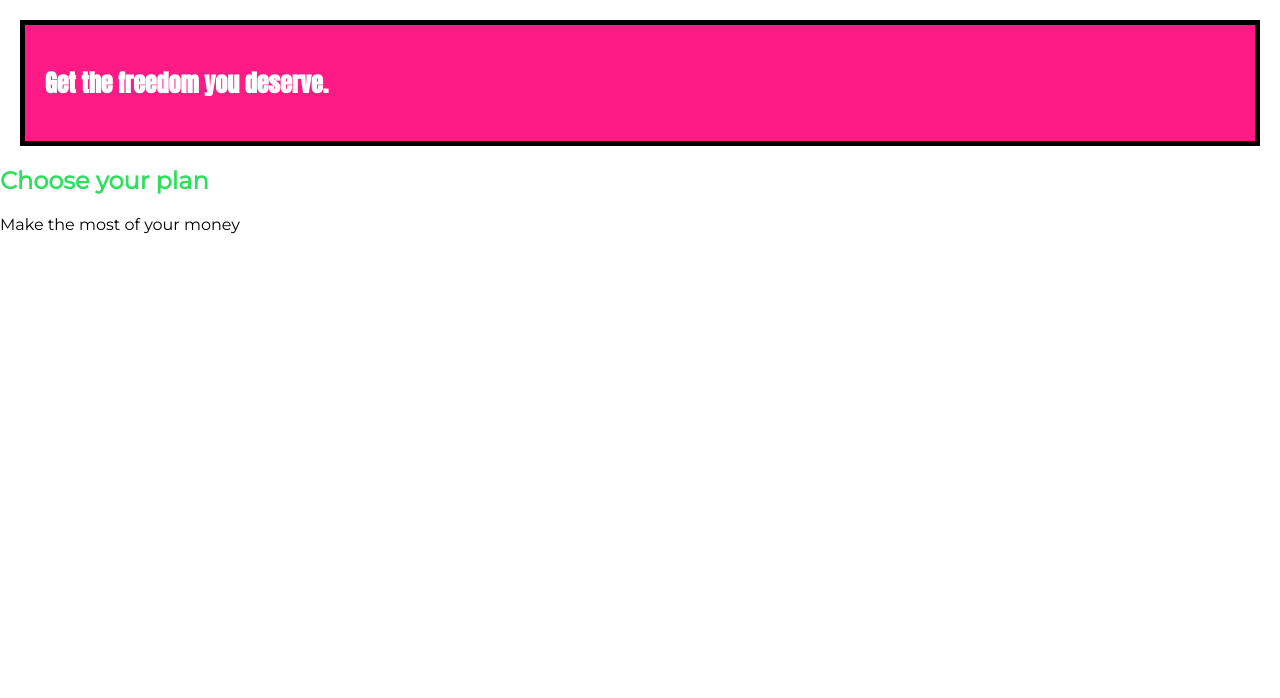
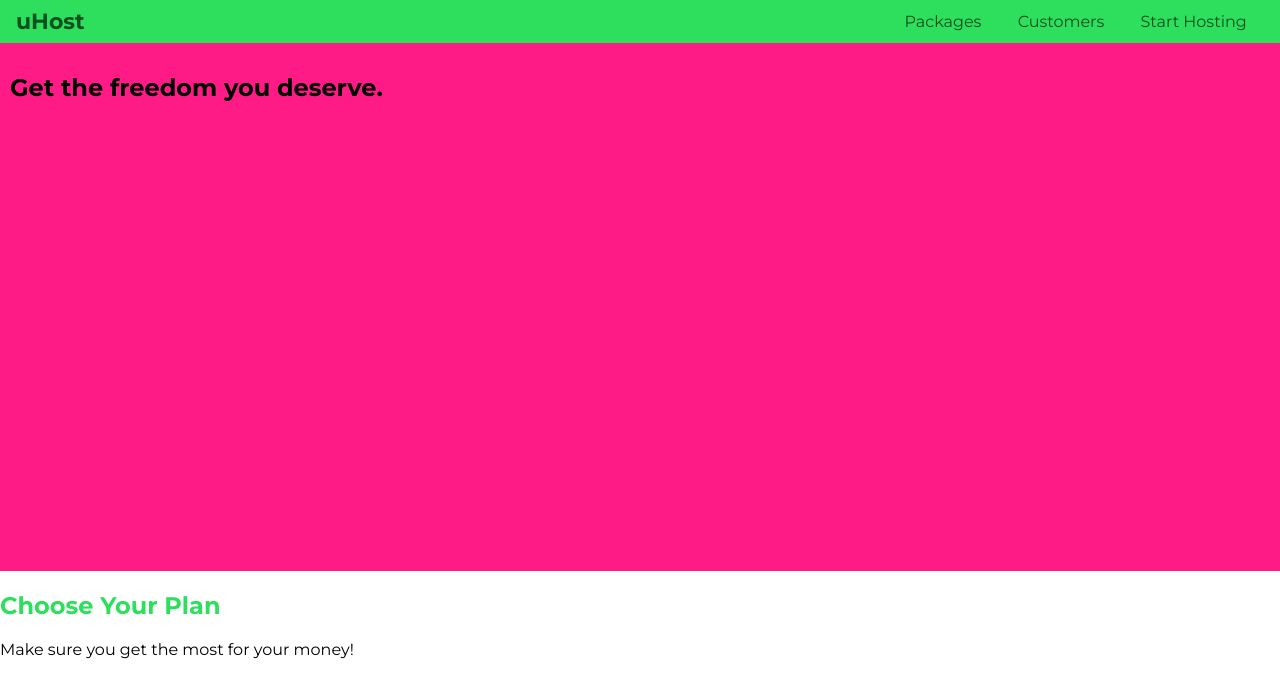
Before and after one commit to kelvanince1/css, a plain HTML site: page Basics/index.html in a window 1280 px wide. Drawn offline with Linux system fonts and the light colour scheme.

Commit message:
Add pseudo class to links and apply styling to list items

```diff
--- a/Basics/index.html
+++ b/Basics/index.html
@@ -1,26 +1,43 @@
 <!DOCTYPE html>
 <html lang="en">
-
   <head>
     <meta charset="UTF-8">
     <meta http-equiv="X-UA-Compatible" content="ie=edge">
     <title>uHost</title>
     <link rel="shortcut icon" href="favicon.png">
     <link href="https://fonts.googleapis.com/css?family=Anton" rel="stylesheet">
-    <link href="https://fonts.googleapis.com/css?family=Montserrat" rel="stylesheet">
-    <link rel="stylesheet" href="style.css">
+    <link href="https://fonts.googleapis.com/css?family=Montserrat:400,700" rel="stylesheet">
+    <link rel="stylesheet" href="main.css">
   </head>
-
   <body>
+    <header class="main-header">
+        <div>
+            <a href="index.html" class="main-header__brand">
+                uHost
+            </a>
+        </div>
+        <nav class="main-nav">
+          <ul class="main-nav__items">
+            <li class="main-nav__item">
+              <a href="packages/index.html">Packages</a>
+            </li>
+            <li class="main-nav__item">
+              <a href="customers/index.html">Customers</a>
+            </li>
+            <li class="main-nav__item">
+              <a href="start-hosting/index.html">Start Hosting</a>
+            </li>
+          </ul>
+        </nav>
+    </header>
     <main>
-        <section id="section-parent">
+      <section id="product-overview">
           <h1>Get the freedom you deserve.</h1>
       </section>
       <section id="plans">
-            <h1 class="section-title">Choose your plan</h1>
-            <p>Make the most of your money</p>
+          <h1 class="section-title">Choose Your Plan</h1>
+          <p>Make sure you get the most for your money!</p>
       </section>
     </main>
   </body>
-
 </html>
--- /dev/null
+++ b/Basics/main.css
@@ -0,0 +1,77 @@
+* {
+  box-sizing: border-box;
+}
+
+body {
+  font-family: 'Montserrat', sans-serif;
+  margin: 0;
+}
+
+#product-overview {
+  background: #ff1b86;
+  width: 100%;
+  height: 528px;
+  padding: 10px;
+}
+
+.section-title {
+  color: #2ddf5c;
+}
+
+#section-parent h1 {
+  color: white;
+  font-family: 'Anton', sans-serif;
+}
+
+.main-header {
+  width: 100%;
+  background: #2ddf5c;
+  padding: 8px 16px;
+}
+
+.main-header > div {
+  display: inline-block;
+  vertical-align: middle;
+}
+
+.main-header__brand {
+  color: #0e4f1f;
+  font-size: 22px;
+  font-weight: bold;
+  text-decoration: none;
+}
+
+.main-nav {
+  display: inline-block;
+  text-align: right;
+  width: calc(100% - 74px);
+  vertical-align: middle;
+}
+
+.main-nav__items {
+  margin: 0;
+  padding: 0;
+}
+
+.main-nav__item {
+  display: inline-block;
+  margin: 0 16px;
+}
+
+.main-nav__item a {
+  color: #0e4f1f;
+  text-decoration: none;
+}
+
+.main-nav__item a:hover {
+  color: white;
+}
+
+.main-nav__item a:active {
+  color: white;
+}
+
+/* .main-nav__item a::after {
+  content: " (Link)";
+  color: red;
+} */
--- a/Basics/style.css
+++ /dev/null
@@ -1,20 +0,0 @@
-body {
-  font-family: 'Montserrat', sans-serif;
-  margin: 0;
-}
-
-#section-parent {
-  background: #ff1b86;
-  padding: 20px;
-  border: 5px black solid;
-  margin: 20px;
-}
-
-.section-title {
-  color: #2ddf5c;
-}
-
-#section-parent h1 {
-  color: white;
-  font-family: 'Anton', sans-serif;
-}
```
Also changed, not shown: 1 other file. Lines whose indentation alone changed are shown as unchanged.
